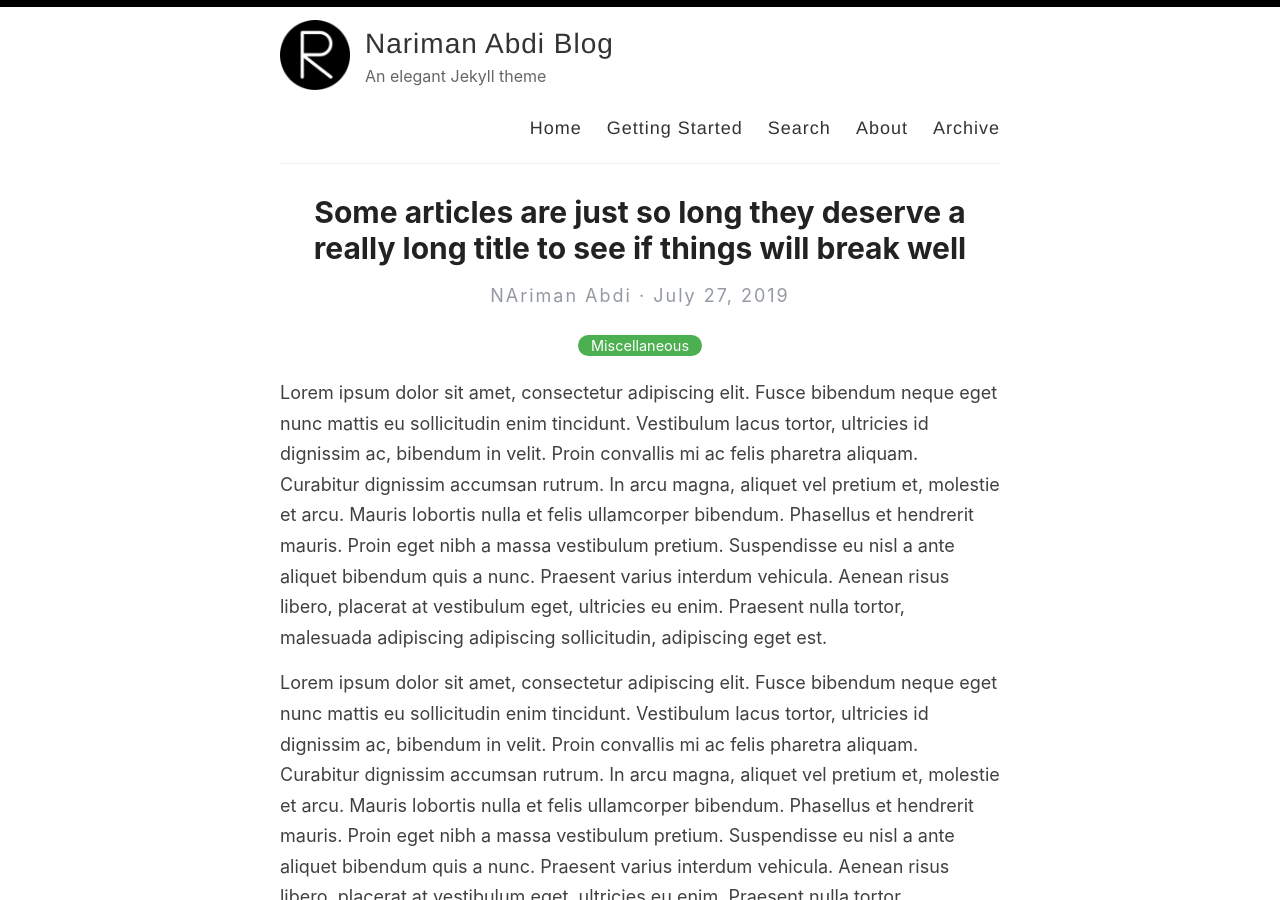
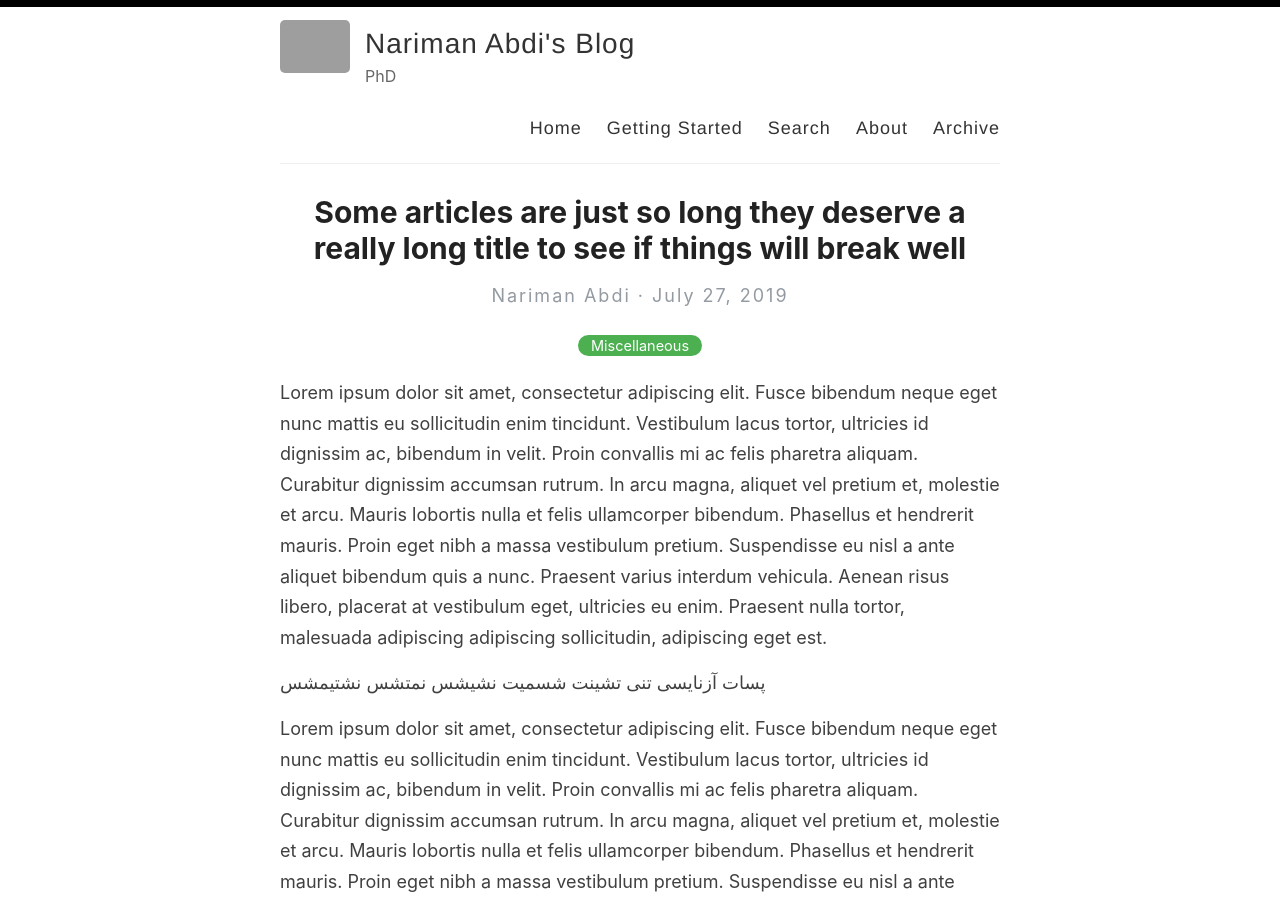
Before and after one commit to naabdi/naabdi.github.io, a Jekyll site: the page built from _posts/2019-7-27-super-long-article.md, in a window 1280 px wide and 900 px high. Built offline with Jekyll 4.4.1, drawn with Linux system fonts in a browser that asks for light colours; grey boxes are pictures that could not be loaded.

Commit message:
some changes

```diff
--- a/_config.yml
+++ b/_config.yml
@@ -3,16 +3,16 @@
 #
 
 # Name of your site (displayed in the header)
-name: Nariman Abdi Blog
+name: Nariman Abdi's Blog
 
 # Name of the author
-author: NAriman Abdi
+author: Nariman Abdi
 
 # Short bio or description (displayed in the header)
-description: An elegant Jekyll theme
+description: PhD
 
 # URL of your avatar or profile pic (you could use your GitHub profile pic)
-avatar: /images/reverie.png
+avatar: /images/profile.jpg
 
 #
 # Flags below are optional
@@ -21,10 +21,10 @@ avatar: /images/reverie.png
 # Includes an icon in the footer for each username you enter
 footer-links:
   dribbble:
-  email: amit.d.merchant@gmail.com
+  email: narimanabdi@gmail.com
   facebook:
   flickr:
-  github: amitmerchant1990/reverie
+  github: https://github.com/naabdi
   instagram:
   linkedin:
   pinterest:
@@ -41,15 +41,15 @@ footer-links:
 disqus:
 
 # Enter your Google Analytics web tracking code (e.g. UA-2110908-2) to activate tracking
-google_analytics: UA-43339302-11
+google_analytics:
 
 # For newer "GA4" analytics, use the following instead of the "UA" entry above
 #google_analytics_ga4: G-GABC1DEFG
 
 # Your website URL (e.g. http://amitmerchant1990.github.io or http://www.amitmerchant.com)
 # Used for Sitemap.xml and your RSS feed
-url: http://www.amitmerchant.com/reverie
-enforce_ssl: https://www.amitmerchant.com/reverie
+url: https://naabdi.github.io/
+enforce_ssl:
 
 # If you're hosting your site at a Project repository on GitHub pages
 # (http://yourusername.github.io/repository-name)
--- a/_posts/2019-7-27-super-long-article.md
+++ b/_posts/2019-7-27-super-long-article.md
@@ -6,6 +6,8 @@ categories: Miscellaneous
 
 Lorem ipsum dolor sit amet, consectetur adipiscing elit. Fusce bibendum neque eget nunc mattis eu sollicitudin enim tincidunt. Vestibulum lacus tortor, ultricies id dignissim ac, bibendum in velit. Proin convallis mi ac felis pharetra aliquam. Curabitur dignissim accumsan rutrum. In arcu magna, aliquet vel pretium et, molestie et arcu. Mauris lobortis nulla et felis ullamcorper bibendum. Phasellus et hendrerit mauris. Proin eget nibh a massa vestibulum pretium. Suspendisse eu nisl a ante aliquet bibendum quis a nunc. Praesent varius interdum vehicula. Aenean risus libero, placerat at vestibulum eget, ultricies eu enim. Praesent nulla tortor, malesuada adipiscing adipiscing sollicitudin, adipiscing eget est.
 
+پسات آزنایسی تنی  تشینت شسمیت نشیشس نمتشس نشتیمشس
+
 Lorem ipsum dolor sit amet, consectetur adipiscing elit. Fusce bibendum neque eget nunc mattis eu sollicitudin enim tincidunt. Vestibulum lacus tortor, ultricies id dignissim ac, bibendum in velit. Proin convallis mi ac felis pharetra aliquam. Curabitur dignissim accumsan rutrum. In arcu magna, aliquet vel pretium et, molestie et arcu. Mauris lobortis nulla et felis ullamcorper bibendum. Phasellus et hendrerit mauris. Proin eget nibh a massa vestibulum pretium. Suspendisse eu nisl a ante aliquet bibendum quis a nunc. Praesent varius interdum vehicula. Aenean risus libero, placerat at vestibulum eget, ultricies eu enim. Praesent nulla tortor, malesuada adipiscing adipiscing sollicitudin, adipiscing eget est.
 
 Lorem ipsum dolor sit amet, consectetur adipiscing elit. Fusce bibendum neque eget nunc mattis eu sollicitudin enim tincidunt. Vestibulum lacus tortor, ultricies id dignissim ac, bibendum in velit. Proin convallis mi ac felis pharetra aliquam. Curabitur dignissim accumsan rutrum. In arcu magna, aliquet vel pretium et, molestie et arcu. Mauris lobortis nulla et felis ullamcorper bibendum. Phasellus et hendrerit mauris. Proin eget nibh a massa vestibulum pretium. Suspendisse eu nisl a ante aliquet bibendum quis a nunc. Praesent varius interdum vehicula. Aenean risus libero, placerat at vestibulum eget, ultricies eu enim. Praesent nulla tortor, malesuada adipiscing adipiscing sollicitudin, adipiscing eget est.
```
